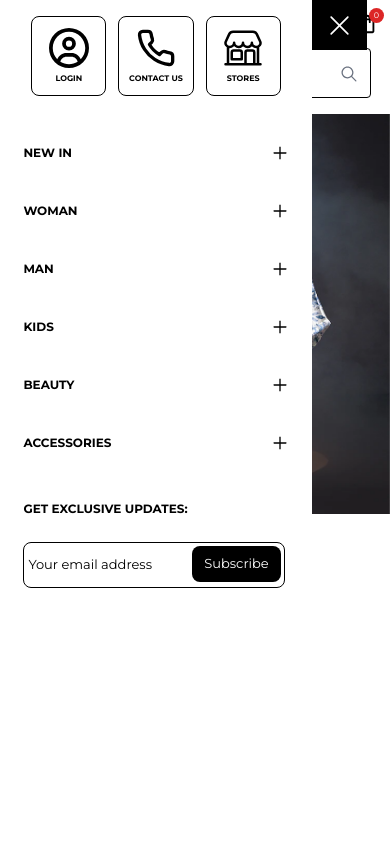
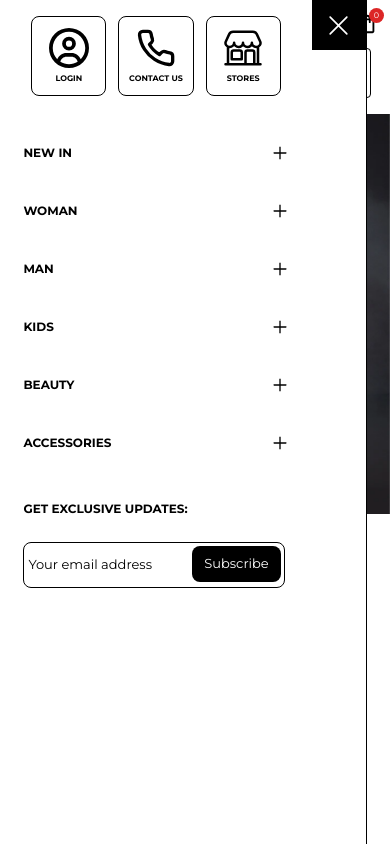
Before and after one commit to Bushra206/sapphire-web, a React (Vite) app: page / in a window 390 px wide. Both pictures are taken after a click on the icon 26 px from the left and 24 px from the top of the page. Built offline with nearby package versions, Linux system fonts and the light colour scheme.

Commit message:
mobnavbar links height fixed

```diff
--- a/src/components/MobNavBarLinks.jsx
+++ b/src/components/MobNavBarLinks.jsx
@@ -35,7 +35,7 @@ function MobNavBarLinks({ showmenuicon, setShowMenuIcon }) {
       {showmenuicon && (
         <div
           data-aos="fade-right"
-          className="flex w-[94vw] h-[100vh] absolute top-0 left-0 z-50 uppercase overflow-y-scroll  lg:hidden"
+          className="bg-[#fff] border-r-[1px]  border-r-[#000] flex w-[94vw] h-[100vh] absolute top-0 left-0 z-50 uppercase overflow-y-scroll  lg:hidden"
         >
           <div className="flex flex-col justify-start items-center gap-12 m-0  py-4 text-center max-auto h-[100%] z-50 bg-[#fff] w-[80vw] ">
             <div className="flex gap-3 w-[80%]">
```
